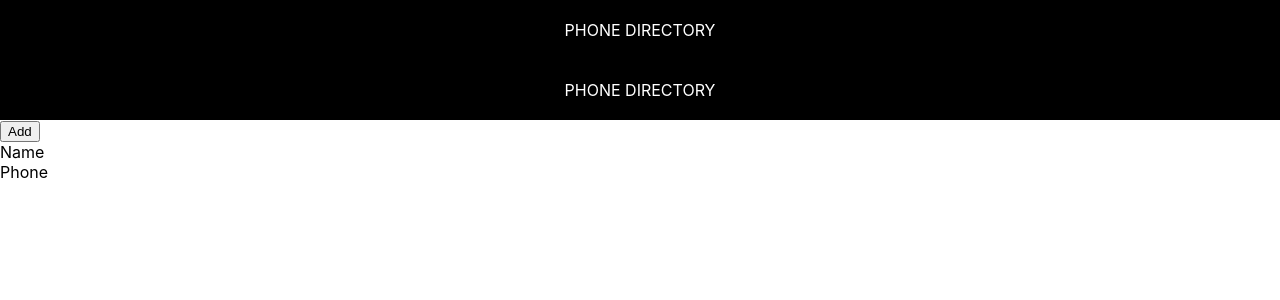
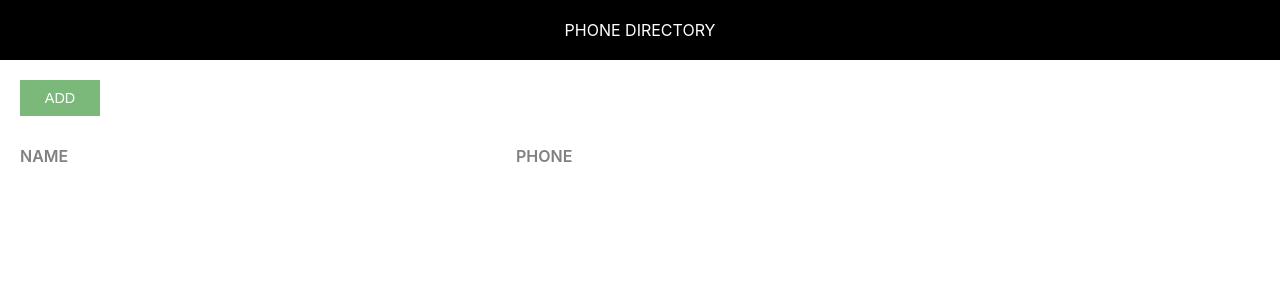
Before and after one commit to gracyj/phone-directory, a React (Create React App) app: page / in a window 1280 px wide. Shown: the top 300 px of the page. Built offline with nearby package versions, Linux system fonts and the light colour scheme.

Commit message:
Styled App(Homepage)

```diff
--- /dev/null
+++ b/src/App.css
@@ -0,0 +1,44 @@
+.component-body-container {
+    padding: 20px;
+}
+
+.custom-btn {
+    padding: 10px;
+    border: none;
+    margin-right: 10px;
+    text-transform: uppercase;
+    width: 80px;
+    font-size: 0.9rem;
+    cursor: pointer;
+    outline: none;
+}
+
+.add-btn {
+    background: #7ab97a;
+    color: #fff;
+}
+
+.grid-container {
+    display: grid;
+    grid-template-columns: 40% 30% auto;
+    margin-bottom: 10px;
+}
+
+.heading-container {
+    margin: 30px 0 30px 0;
+    width: 100%;
+}
+
+.grid-item {
+    background-color: rgba(255,255,255,0.8);
+    font-size: 1.15rem;
+    word-wrap: break-word;
+    padding-right: 10px;
+}
+
+.name-heading, .phone-heading {
+    font-size: 1rem;
+    font-weight: 600;
+    color: #808080;
+    text-transform: uppercase;
+}
--- a/src/App.js
+++ b/src/App.js
@@ -1,5 +1,6 @@
 import React, {Component} from 'react';
 import Header from './Header.js';
+import './App.css';
 
 
 
@@ -7,14 +8,15 @@
   render() {
     return (
       <div>
-         <div className="header">
-           Phone Directory
+
+         <Header />
+         <div className="component-body-container">
+           <button className="custom-btn add-btn">Add</button>
+           <div className="grid-container heading-container">
+             <span className="grid-item name-heading">Name</span>
+             <span className="grid-item phone-heading">phone</span>
+
          </div>
-         <Header/>
-         <button> Add </button>
-         <div>
-           <span>Name</span> <br />
-           <span>Phone</span>
          </div>
 
 
```
